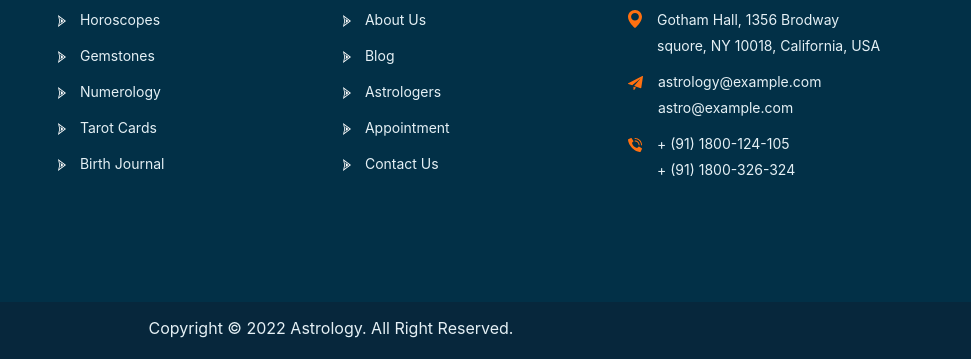
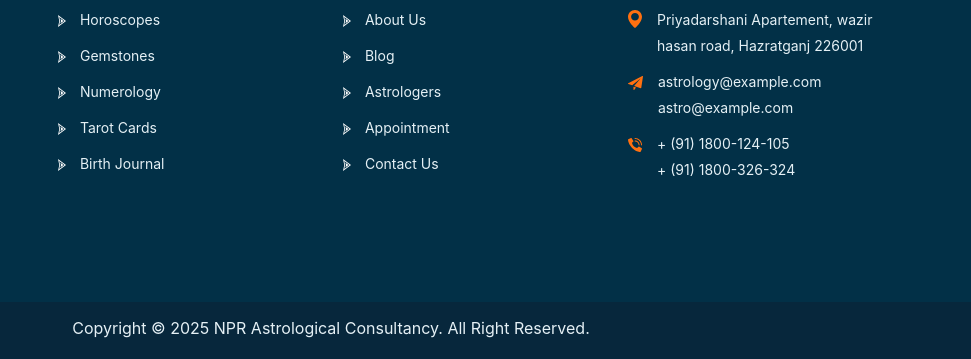
Before and after one commit to Amankhare01/NPR, a plain HTML site: page index.html in a window 1280 px wide. Shown: the part 8021-8380 px from the top of the page, 309-1280 px from the left. Drawn offline with nearby package versions, Linux system fonts and the light colour scheme; a web font is replaced by a local one.

Commit message:
Update contact address and copyright year in index.html

```diff
--- a/index.html
+++ b/index.html
@@ -769,7 +769,7 @@
                             <ul class="as_contact_list">
                                 <li>
                                     <img src="assets/images/svg/map.svg" alt="">
-                                    <p>Gotham Hall, 1356 Brodway squore, NY 10018, California, USA</p>
+                                    <p>Priyadarshani Apartement, wazir hasan road, Hazratganj 226001</p>
                                 </li>
                                 <li>
                                     <img src="assets/images/svg/address.svg" alt="">
@@ -797,7 +797,7 @@
         <div class="container">
             <div class="row">
                 <div class="col-lg-12">
-                    <p>Copyright &copy; 2022 Astrology. All Right Reserved.</p>
+                    <p>Copyright &copy; 2025 NPR Astrological Consultancy. All Right Reserved.</p>
                 </div>
             </div>
         </div>
```
